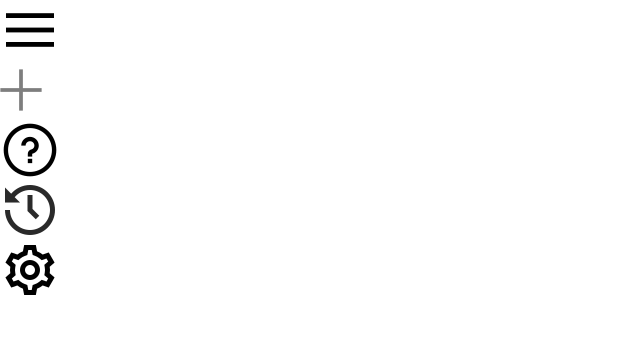
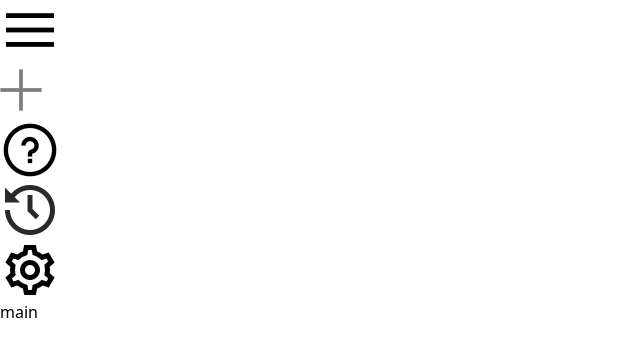
Before and after one commit to SridharshanY/gemini-clone, a React (Vite) app: page / in a window 1280 px wide. Shown: the top 356 px of the page, without its empty margins (0-640 px from the left). Built offline with nearby package versions, Linux system fonts and the light colour scheme.

Commit message:
finished sidebar and added main component

```diff
--- a/src/App.jsx
+++ b/src/App.jsx
@@ -1,10 +1,12 @@
+import Main from "./components/main/Main"
 import Sidebar from "./components/Sidebar/Sidebar"
 
 const App = () => {
   return (
-    <>
+    <div className="inline-flex">
       <Sidebar />
-    </>
+      <Main />
+    </div>
   )
 }
 
--- a/src/components/Sidebar/Sidebar.jsx
+++ b/src/components/Sidebar/Sidebar.jsx
@@ -5,7 +5,7 @@ const Sidebar = () => {
   const [open, setOpen] = useState(false);
 
   return (
-    <div className="min-h-[100vh] inline-flex flex-col justify-between bg-gray-200 ps-5 py-4">
+    <div className="min-h-[100vh] flex flex-col justify-between bg-gray-200 ps-5 py-4">
       <div>
         <img
           className="w-5 block ms-4 cursor-pointer"
--- /dev/null
+++ b/src/components/main/Main.jsx
@@ -0,0 +1,9 @@
+const Main = () => {
+  return (
+    <div>
+      main
+    </div>
+  )
+}
+
+export default Main
```
